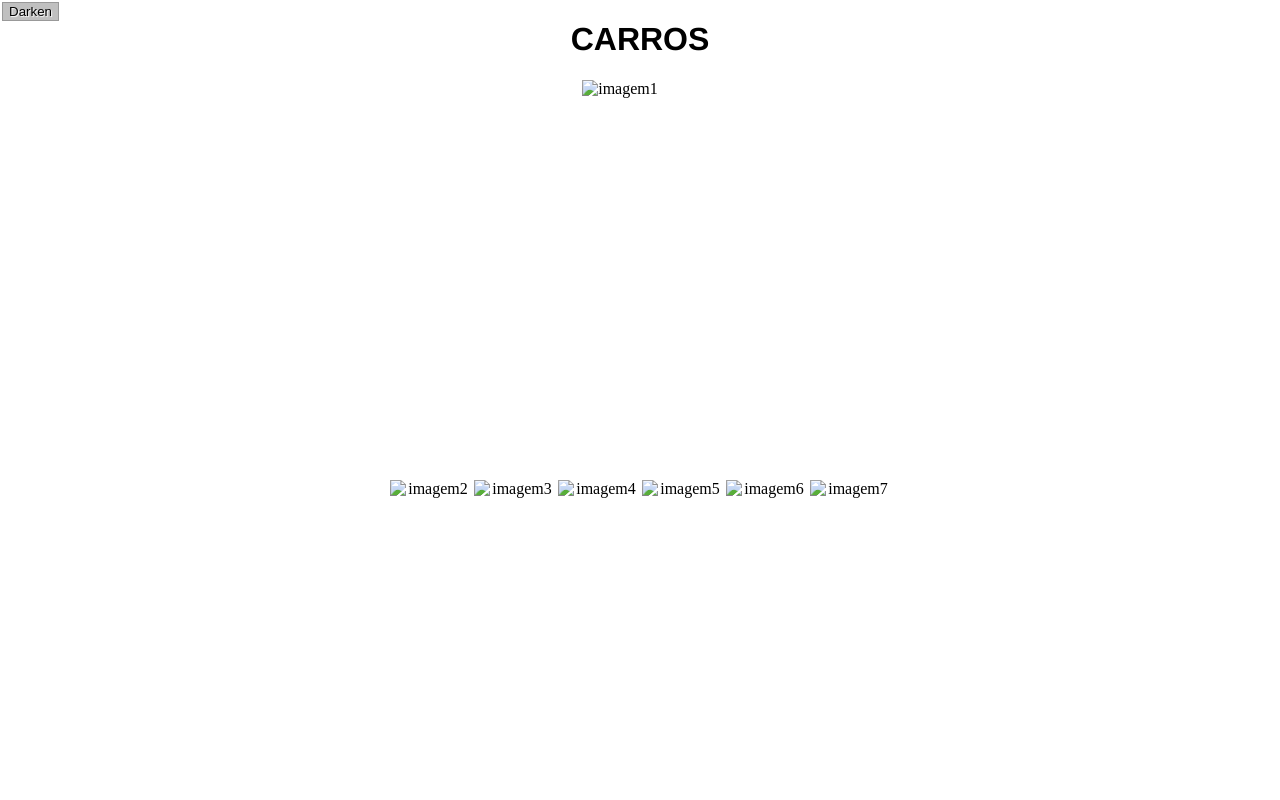
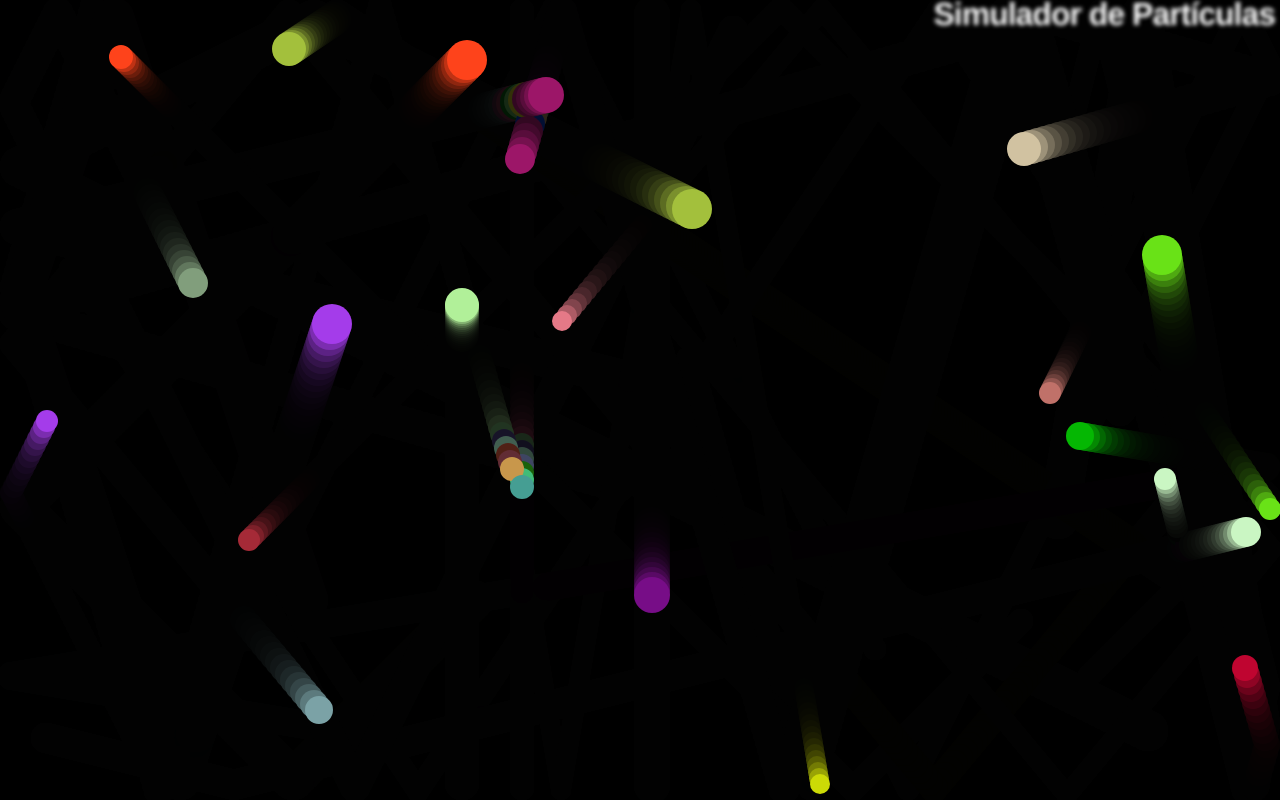
Before and after one commit to jonasbrito1/javaScript-web-academy-t3, a plain HTML site: page index.html in a window 1280 px wide. Drawn offline with Linux system fonts and the light colour scheme.

Commit message:
Laboratório 3 - Simulador de Partículas
link google presentation https://docs.google.com/presentation/d/1-44IsG3NPFkUIscsZ76g1BZRJZVNm3Fxris2xS1zStA/edit#slide=id.g1f31a55d8f0_0_68

```diff
--- a/index.html
+++ b/index.html
@@ -1,30 +1,137 @@
 <!DOCTYPE html>
-<html lang="pt-BR">
-<head>
-  <meta charset="utf-8">
-  <title>Galeria de imagens</title>
-  <link rel="stylesheet" href="style.css">
-</head>
+<html lang="en-US">
+  <head>
+    <meta charset="utf-8">
+    <meta name="viewport" content="width=device-width">
+    <title>Simulador de Partículas</title>
+    <style>
+                html, body {
+            margin: 0;
+        }
 
-<body>
-  <h1>CARROS</h1>
-  <div class="gallery-container">
-    <div class="full-img">
-      <img class="displayed-img" src="images/image1.jpg" alt="imagem1">
-    </div>
-    <div class="overlay"></div>
-    <button class="dark">Darken</button>
+        html {
+            font-family: 'Helvetica Neue', Helvetica, Arial, sans-serif;
+            height: 100%;
+        }
 
-    <div class="thumb-bar">
-      <img class="thumb-img" src="images/image1.jpg" alt="imagem2">
-      <img class="thumb-img" src="images/image2.jpg" alt="imagem3">
-      <img class="thumb-img" src="images/image3.jpg" alt="imagem4">
-      <img class="thumb-img" src="images/image4.jpg" alt="imagem5">
-      <img class="thumb-img" src="images/image5.jpg" alt="imagem6">
-      <img class="thumb-img" src="images/image6.jpg" alt="imagem7">
-    </div>
-  </div>
+        body {
+            overflow: hidden;
+            height: inherit;
+        }
 
-  <script src="main.js"></script>
-</body>
+        h1 {
+            font-size: 2rem;
+            letter-spacing: -1px;
+            position: absolute;
+            margin: 0;
+            top: -4px;
+            right: 5px;
+            color: transparent;
+            text-shadow: 0 0 4px white;
+        }
+
+        canvas {
+            display: block;
+        }
+    </style>
+  </head>
+
+  <body>
+    <h1>Simulador de Partículas</h1>
+
+    <canvas id="particleCanvas"></canvas>
+
+    <script>
+        const canvas = document.getElementById('particleCanvas');
+        const ctx = canvas.getContext('2d');
+
+        const width = (canvas.width = window.innerWidth);
+        const height = (canvas.height = window.innerHeight);
+
+        function random(min, max) {
+        return Math.floor(Math.random() * (max - min + 1)) + min;
+        }
+
+        function randomRGB() {
+        return `rgb(${random(0, 255)},${random(0, 255)},${random(0, 255)})`;
+        }
+
+        function Ball(x, y, velX, velY, color, size) {
+        this.x = x;
+        this.y = y;
+        this.velX = velX;
+        this.velY = velY;
+        this.color = color;
+        this.size = size;
+        }
+
+        Ball.prototype.draw = function () {
+        ctx.beginPath();
+        ctx.fillStyle = this.color;
+        ctx.arc(this.x, this.y, this.size, 0, 2 * Math.PI);
+        ctx.fill();
+        };
+
+        Ball.prototype.update = function () {
+        if (this.x + this.size >= width || this.x - this.size <= 0) {
+            this.velX = -this.velX;
+        }
+
+        if (this.y + this.size >= height || this.y - this.size <= 0) {
+            this.velY = -this.velY;
+        }
+
+        this.x += this.velX;
+        this.y += this.velY;
+        };
+
+        Ball.prototype.collisionDetect = function () {
+        for (let i = 0; i < balls.length; i++) {
+            if (!(this === balls[i])) {
+            const dx = this.x - balls[i].x;
+            const dy = this.y - balls[i].y;
+            const distance = Math.sqrt(dx * dx + dy * dy);
+
+            if (distance < this.size + balls[i].size) {
+                balls[i].color = this.color = randomRGB();
+            }
+            }
+        }
+        };
+
+        const balls = [];
+
+        function createBalls() {
+        while (balls.length < 25) {
+            const size = random(10, 20);
+            const ball = new Ball(
+            random(0 + size, width - size),
+            random(0 + size, height - size),
+            random(-7, 7),
+            random(-7, 7),
+            randomRGB(),
+            size
+            );
+
+            balls.push(ball);
+        }
+        }
+
+        function loop() {
+        ctx.fillStyle = 'rgba(0, 0, 0, 0.25)';
+        ctx.fillRect(0, 0, width, height);
+
+        for (let i = 0; i < balls.length; i++) {
+            balls[i].draw();
+            balls[i].update();
+            balls[i].collisionDetect();
+        }
+
+        requestAnimationFrame(loop);
+        }
+
+        createBalls();
+        loop();
+    </script>
+  </body>
 </html>
```
Also changed, not shown: Screenshot from 2024-03-05 21-38-46.png (added).
